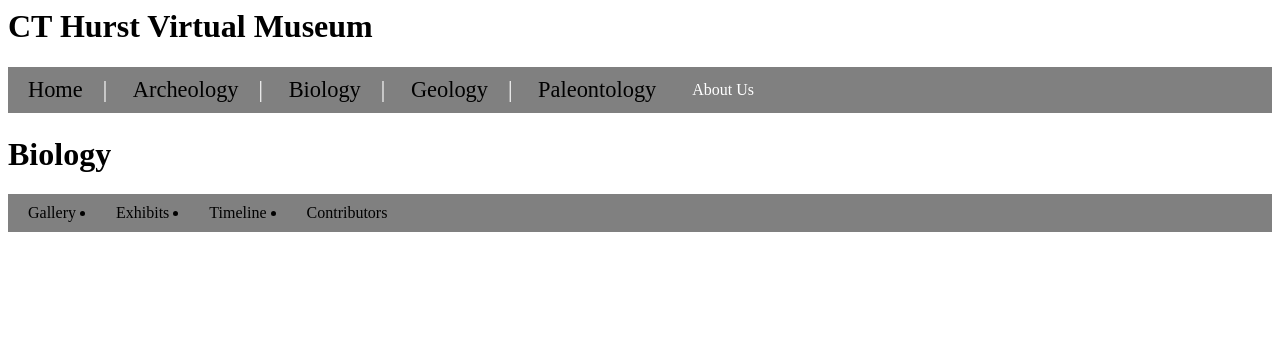
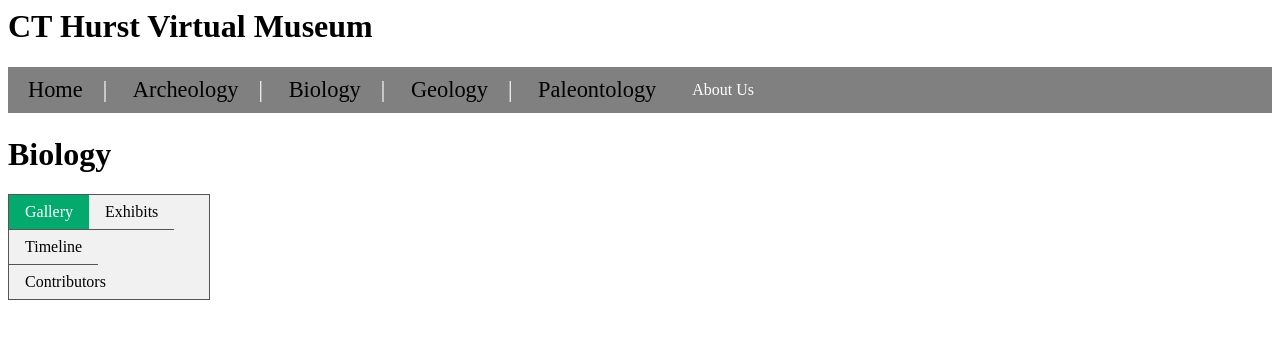
Before and after one commit to kRotunda/CS495_Hurst_Museum, a Flask app: page /Biology in a window 1280 px wide. Shown: the top 339 px of the page. Run offline with Flask 2, Linux system fonts and the light colour scheme.

Commit message:
vertical nav style

```diff
--- a/static/style.css
+++ b/static/style.css
@@ -96,3 +96,39 @@ ul {
   .dropdown:hover .dropdown-content {
     display: block;
   }
+
+
+  #subNavigation ul {
+    list-style-type: none;
+    margin: 0;
+    padding: 0;
+    width: 200px;
+    background-color: #f1f1f1;
+    border: 1px solid #555;
+  }
+
+  #subNavigation li a {
+    display: block;
+    color: #000;
+    padding: 8px 16px;
+    text-decoration: none;
+  }
+
+  #subNavigation li {
+    text-align: center;
+    border-bottom: 1px solid #555;
+  }
+
+  #subNavigation li:last-child {
+    border-bottom: none;
+  }
+
+  #subNavigation li a.active {
+    background-color: #04AA6D;
+    color: white;
+  }
+
+  #subNavigation li a:hover:not(.active) {
+    background-color: #555;
+    color: white;
+  }
--- a/templates/subHome.html
+++ b/templates/subHome.html
@@ -6,11 +6,11 @@
     <h1>{{ subject }}</h1>
 
     <div id="subNavigation">
-        <ul>
-            <li><a href="/">Gallery</a></li>
-            <li><a href="/Archeology">Exhibits</a></li>
-            <li><a href="/Biology">Timeline</a></li>
-            <li><a href="/Geology">Contributors</a></li>
+        <ul id="subNavigation">
+            <li id="subNavigation"><a href="/" class="active">Gallery</a></li>
+            <li id="subNavigation"><a href="/Archeology">Exhibits</a></li>
+            <li id="subNavigation"><a href="/Biology">Timeline</a></li>
+            <li id="subNavigation"><a href="/Geology">Contributors</a></li>
         </ul>
     </div>
 
```
